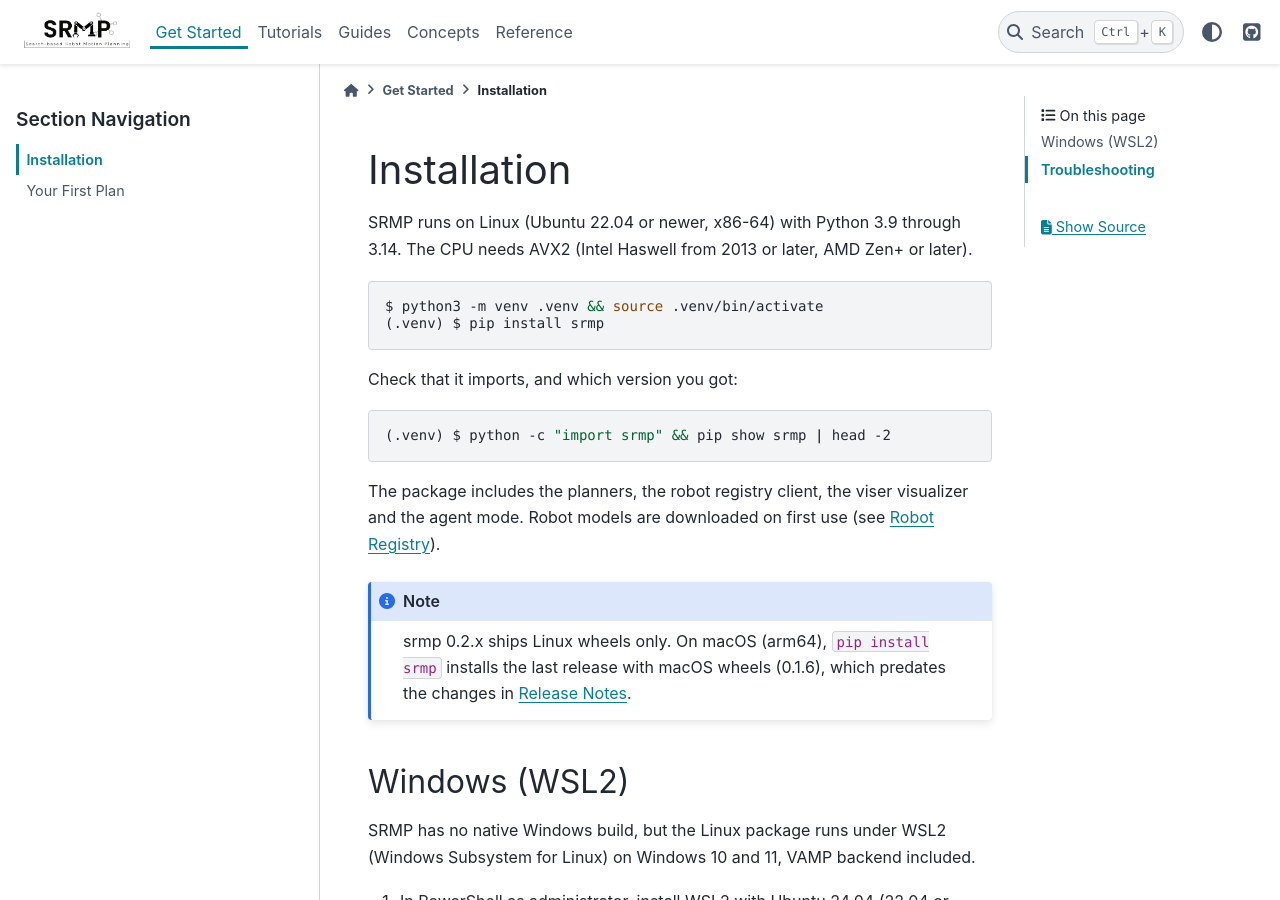
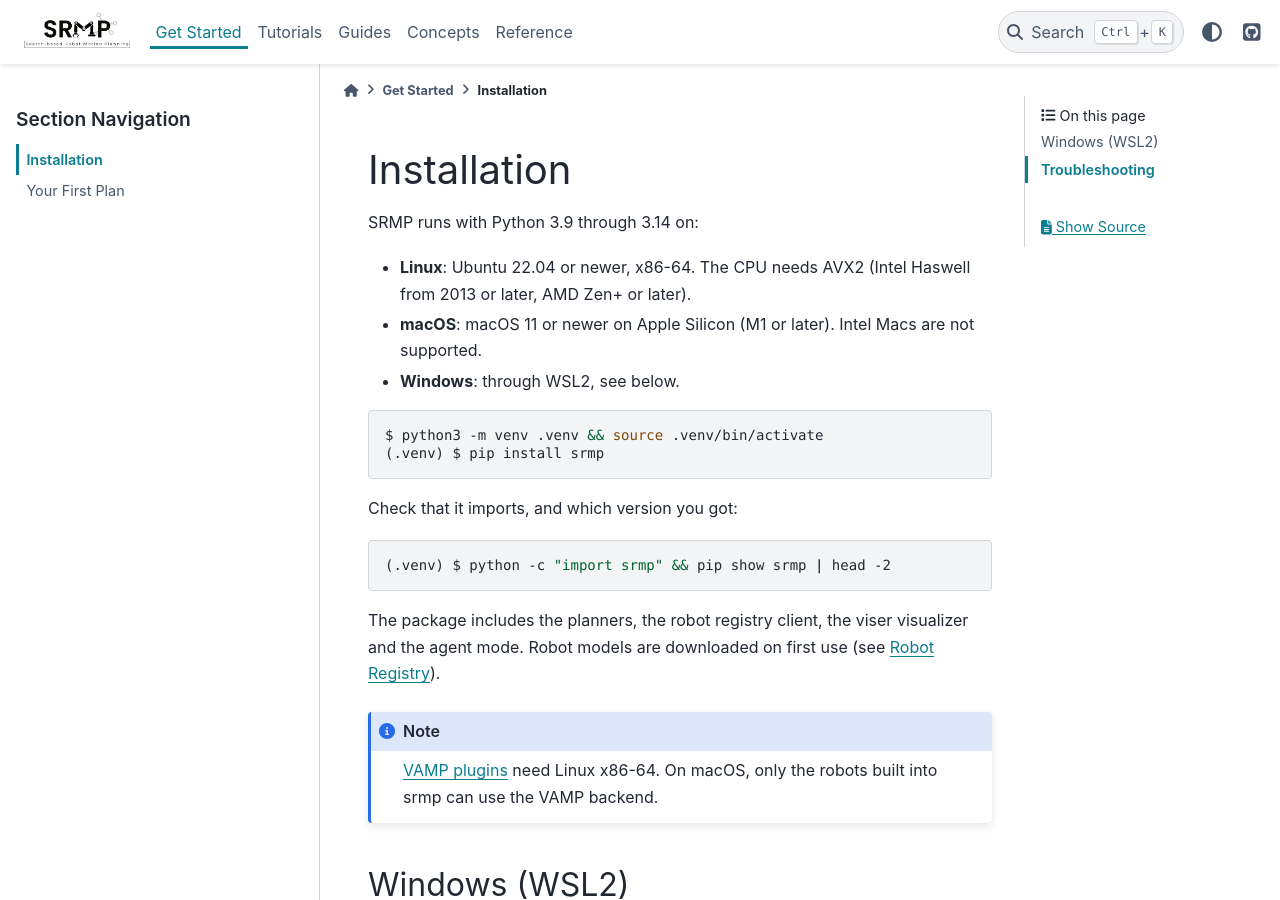
Before and after one commit to imishani/srmp-docs, a Sphinx documentation site: the page built from docs/source/get_started/install.rst, in a window 1280 px wide and 900 px high. Built offline with Sphinx 7.4.7 and the PyData theme 0.15.4, drawn with Linux system fonts in a browser that asks for light colours.

Commit message:
docs: macOS wheels for 0.2.1

```diff
--- a/docs/source/get_started/install.rst
+++ b/docs/source/get_started/install.rst
@@ -3,8 +3,12 @@
 Installation
 ============
 
-SRMP runs on Linux (Ubuntu 22.04 or newer, x86-64) with Python 3.9 through 3.14. The CPU
-needs AVX2 (Intel Haswell from 2013 or later, AMD Zen+ or later).
+SRMP runs with Python 3.9 through 3.14 on:
+
+- **Linux**: Ubuntu 22.04 or newer, x86-64. The CPU needs AVX2 (Intel Haswell from 2013 or
+  later, AMD Zen+ or later).
+- **macOS**: macOS 11 or newer on Apple Silicon (M1 or later). Intel Macs are not supported.
+- **Windows**: through WSL2, see below.
 
 .. code-block:: console
 
@@ -22,9 +26,8 @@
 
 .. note::
 
-   srmp 0.2.x ships Linux wheels only. On macOS (arm64), ``pip install srmp`` installs the last
-   release with macOS wheels (0.1.6), which predates the changes in
-   :doc:`../user_guide/release_notes`.
+   :doc:`VAMP plugins <../user_guide/vamp_plugins>` need Linux x86-64. On macOS, only the
+   robots built into srmp can use the VAMP backend.
 
 Windows (WSL2)
 --------------
--- a/docs/source/guides/postprocessing.rst
+++ b/docs/source/guides/postprocessing.rst
@@ -129,7 +129,8 @@
 
 .. note::
 
-   **Unreleased** (in ``main``, not yet on PyPI): ``"postprocess_vamp_simplify": "true"`` runs
+   **macOS wheels of 0.2.1 only so far** (Linux gets it in the next release):
+   ``"postprocess_vamp_simplify": "true"`` runs
    VAMP's own shortcut-and-B-spline simplifier (the one ``vamp_rrtc`` uses) on the search path
    before the steps above. It needs ``validity_backend`` ``"vamp"``.
 
```
Also changed, not shown: docs/source/user_guide/release_notes.rst (+6 -1 lines).
